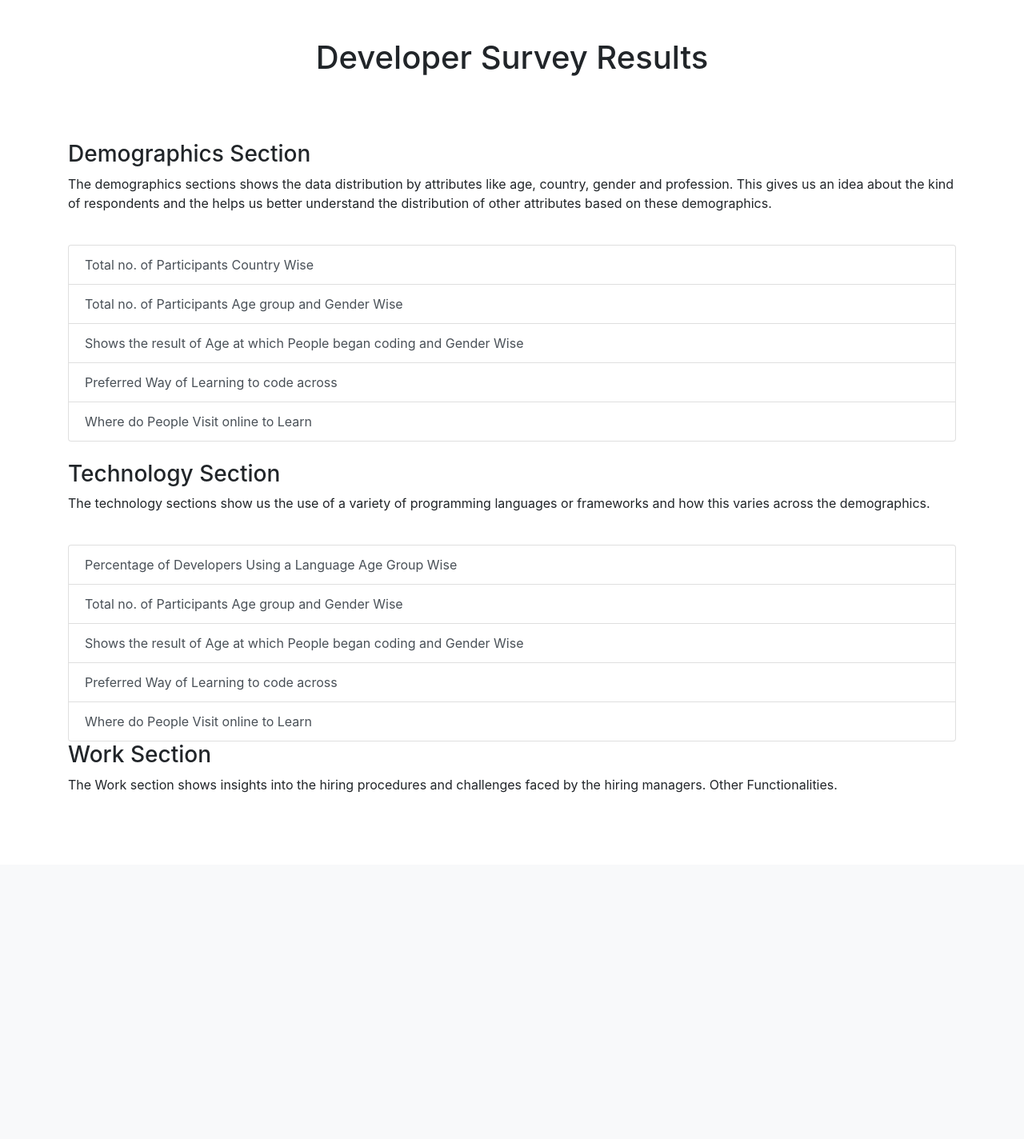
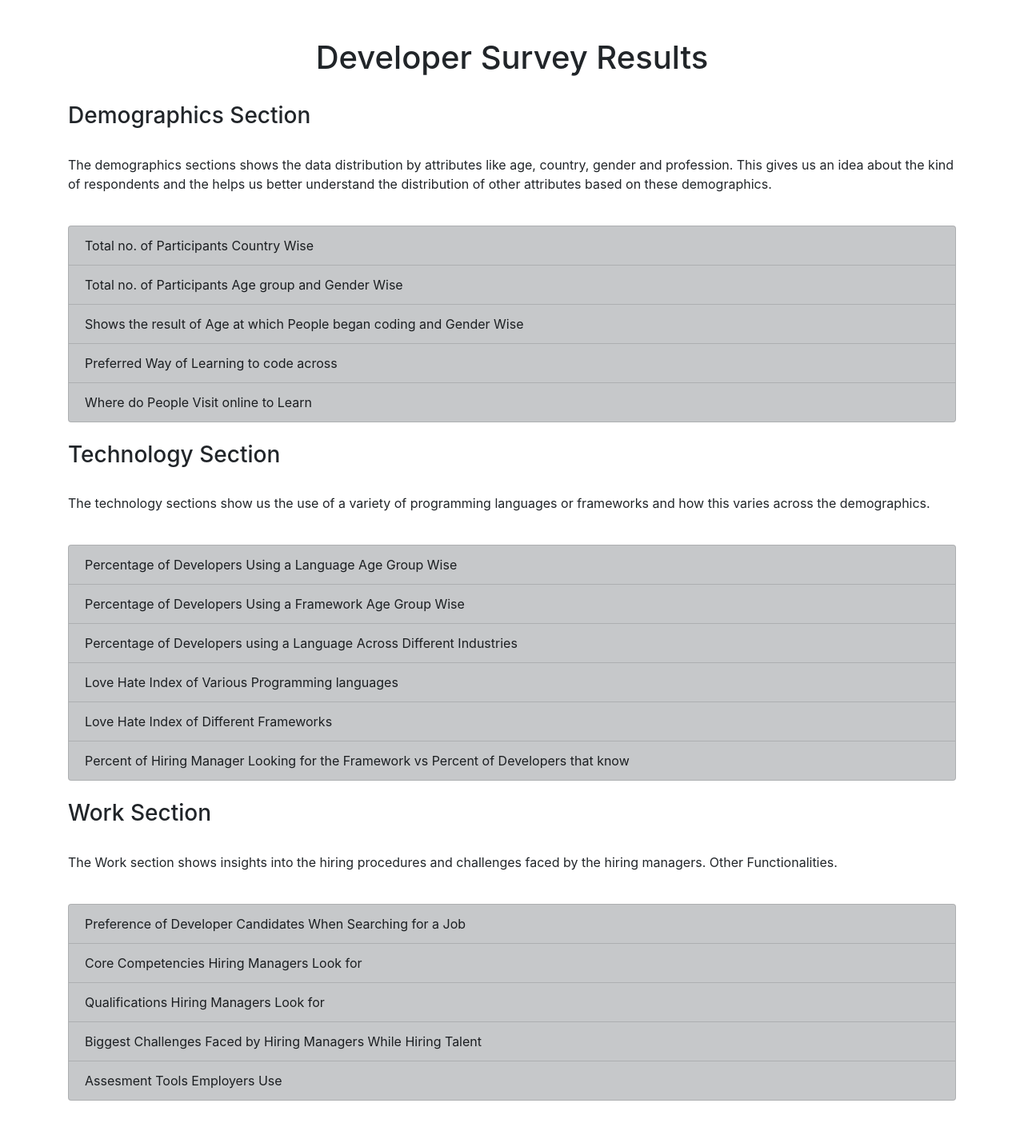
Before and after one commit to pashu123/databaseproject, a Flask app: page / in a window 1280 px wide. Shown: the part 56-1480 px from the top of the page at 80% size. Before the commit the page ends 1047 px from the top, so only its background shows below. Run offline with Flask 2, Linux system fonts and the light colour scheme; parts of the project's set-up code (start-up, migrations or seed data) failed here and were passed over; some libraries are stand-ins or nearby versions.

Commit message:
Index page

```diff
--- a/templates/index.html
+++ b/templates/index.html
@@ -8,38 +8,49 @@
 	<br>
 	<h1 align = "center" margin = 1> Developer Survey Results </h1>
 	<br>
-	<br>
-	<br>
+
 
 	<h3>  Demographics Section </h3>
+	<br>
 	<p> The demographics sections shows the data distribution by attributes like age, country, gender and profession.
 		This gives us an idea about the kind of respondents and the helps us better understand the distribution
 		of other attributes based on these demographics. </p>
 		<br>
 	<div class="list-group">
-		<a href="/demo/1/" class="list-group-item list-group-item-action"> Total no. of Participants Country Wise </a>
-  		<a href="/demo/2/" class="list-group-item list-group-item-action">Total no. of Participants Age group and Gender Wise</a>
-  		<a href="/demo/3/" class="list-group-item list-group-item-action">Shows the result of Age at which People began coding and Gender Wise</a>
-  		<a href="/demo/4/" class="list-group-item list-group-item-action">Preferred Way of Learning to code across</a>
-  		<a href="/demo/5/" class="list-group-item list-group-item-action">Where do People Visit online to Learn</a>
+		<a href="/demo/1/" class="list-group-item list-group-item-action list-group-item-dark"> Total no. of Participants Country Wise </a>
+  		<a href="/demo/2/" class="list-group-item list-group-item-action list-group-item-dark">Total no. of Participants Age group and Gender Wise</a>
+  		<a href="/demo/3/" class="list-group-item list-group-item-action list-group-item-dark">Shows the result of Age at which People began coding and Gender Wise</a>
+  		<a href="/demo/4/" class="list-group-item list-group-item-action list-group-item-dark">Preferred Way of Learning to code across</a>
+  		<a href="/demo/5/" class="list-group-item list-group-item-action list-group-item-dark">Where do People Visit online to Learn</a>
 	</div>
 	<br>
 	<h3> Technology Section </h3>
+	<br>
 	<p> The technology sections show us the use of a variety of programming languages or frameworks and how
 		this varies across the demographics. </p>
+		<br>
+		<div class="list-group">
+		<a href="/tech/1/" class="list-group-item list-group-item-action list-group-item-dark"> Percentage of Developers Using a Language Age Group Wise</a>
+		<a href="/tech/6/" class="list-group-item list-group-item-action list-group-item-dark"> Percentage of Developers Using a Framework Age Group Wise</a>
+  		<a href="/tech/2/" class="list-group-item list-group-item-action list-group-item-dark">Percentage of Developers using a Language Across Different Industries</a>
+  		<a href="/tech/3/" class="list-group-item list-group-item-action list-group-item-dark">Love Hate Index of Various Programming languages </a>
+  		<a href="/tech/4/" class="list-group-item list-group-item-action list-group-item-dark">Love Hate Index of Different Frameworks</a>
+  		<a href="/tech/5/" class="list-group-item list-group-item-action list-group-item-dark">Percent of Hiring Manager Looking for the Framework vs Percent of Developers that know</a>
+	</div>
 	<br>
-		<div class="list-group">
-		<a href="/demo/1/" class="list-group-item list-group-item-action"> Percentage of Developers Using a Language Age Group Wise</a>
-  		<a href="/demo/2/" class="list-group-item list-group-item-action">Total no. of Participants Age group and Gender Wise</a>
-  		<a href="/demo/3/" class="list-group-item list-group-item-action">Shows the result of Age at which People began coding and Gender Wise</a>
-  		<a href="/demo/4/" class="list-group-item list-group-item-action">Preferred Way of Learning to code across</a>
-  		<a href="/demo/5/" class="list-group-item list-group-item-action">Where do People Visit online to Learn</a>
-	</div>
 	<h3> Work Section </h3>
+	<br>
 	<p>The Work section shows insights into the hiring procedures and challenges faced by the hiring managers.
 		Other Functionalities. </p>
 
 	<br>
+			<div class="list-group">
+		<a href="/work/1/" class="list-group-item list-group-item-action list-group-item-dark"> Preference of Developer Candidates When Searching for a Job</a>
+		<a href="/work/2/" class="list-group-item list-group-item-action list-group-item-dark"> Core Competencies Hiring Managers Look for</a>
+  		<a href="/work/3/" class="list-group-item list-group-item-action list-group-item-dark"> Qualifications Hiring Managers Look for</a>
+  		<a href="/work/4/" class="list-group-item list-group-item-action list-group-item-dark">Biggest Challenges Faced by Hiring Managers While Hiring Talent</a>
+  		<a href="/work/5/" class="list-group-item list-group-item-action list-group-item-dark">Assesment Tools Employers Use</a>
+	</div>
 	<br>
 	<br>
 
--- a/templates/work1.html
+++ b/templates/work1.html
@@ -27,4 +27,9 @@ Highcharts.chart('graph', {
 
 </script>
 
+<br>
+ <ul class="pagination">
+  <li class="page-item"><a class ="page-link" href="\work\2\">Next</a></li>
+</ul>
+
 {% endblock %}
--- a/templates/work2.html
+++ b/templates/work2.html
@@ -26,5 +26,10 @@ Highcharts.chart('graph', {
 });
 
 </script>
+<br>
+ <ul class="pagination">
+  <li class="page-item"><a class ="page-link" href="\work\1\">Previous</a></li>
+  <li class="page-item"><a class ="page-link" href="\work\3\">Next</a></li>
+</ul>
 
 {% endblock %}
--- a/templates/work3.html
+++ b/templates/work3.html
@@ -26,5 +26,10 @@ Highcharts.chart('graph', {
 });
 
 </script>
+<br>
+ <ul class="pagination">
+  <li class="page-item"><a class ="page-link" href="\work\2\">Previous</a></li>
+  <li class="page-item"><a class ="page-link" href="\work\4\">Next</a></li>
+</ul>
 
 {% endblock %}
--- a/templates/work4.html
+++ b/templates/work4.html
@@ -26,5 +26,10 @@ Highcharts.chart('graph', {
 });
 
 </script>
+<br>
+ <ul class="pagination">
+  <li class="page-item"><a class ="page-link" href="\work\3\">Previous</a></li>
+  <li class="page-item"><a class ="page-link" href="\work\5\">Next</a></li>
+</ul>
 
 {% endblock %}
--- a/templates/work5.html
+++ b/templates/work5.html
@@ -27,4 +27,9 @@ Highcharts.chart('graph', {
 
 </script>
 
+<br>
+ <ul class="pagination">
+  <li class="page-item"><a class ="page-link" href="\work\4\">Previous</a></li>
+</ul>
+
 {% endblock %}
```
Also changed, not shown: templates/pop.html (+4 -4 lines).
